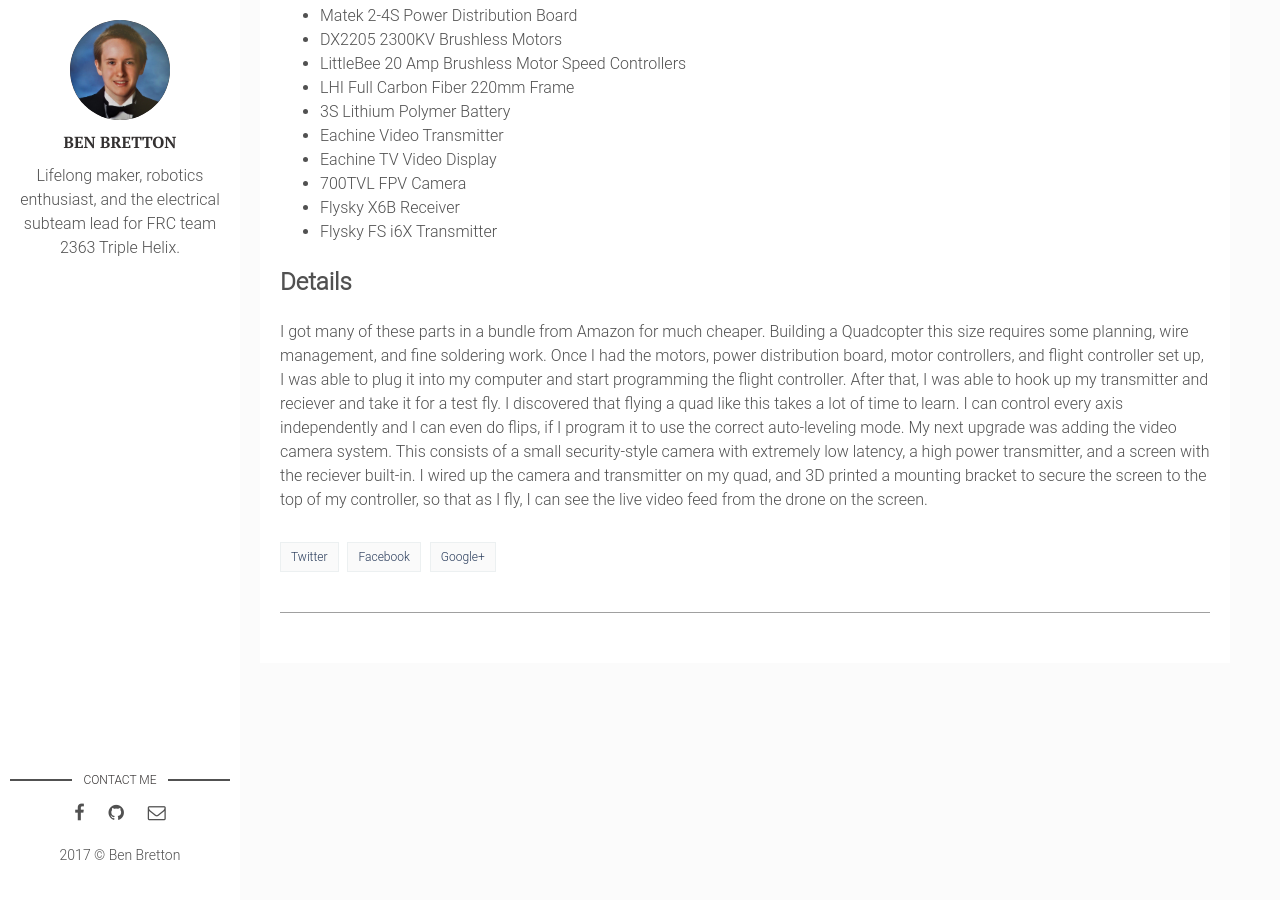
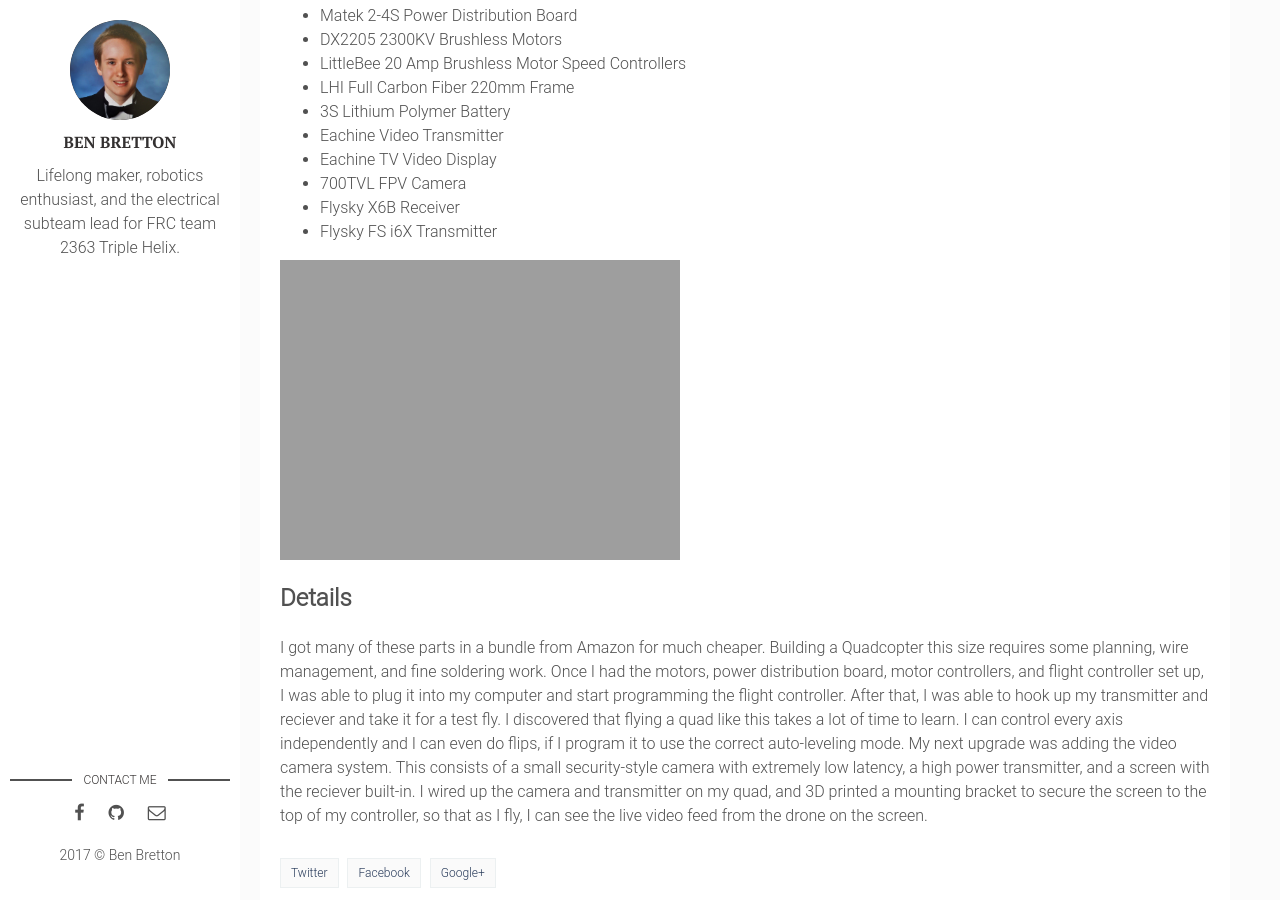
Before and after one commit to wbenb/wbenb.github.io, a Jekyll site: the page built from _posts/2017-08-29-quadcopter.markdown, in a window 1280 px wide and 900 px high, scrolled down 863 px. Built offline with Jekyll 4.4.1, drawn with Linux system fonts in a browser that asks for light colours.

Commit message:
Update 2017-08-29-quadcopter.markdown

```diff
--- a/_posts/2017-08-29-quadcopter.markdown
+++ b/_posts/2017-08-29-quadcopter.markdown
@@ -23,5 +23,7 @@
 * Flysky X6B Receiver
 * Flysky FS i6X Transmitter
 
+![Quadcopter Parts Kit](http://wbenb.github.io/assets/img/quad_parts.JPG)
+
 ## Details
 I got many of these parts in a bundle from Amazon for much cheaper. Building a Quadcopter this size requires some planning, wire management, and fine soldering work. Once I had the motors, power distribution board, motor controllers, and flight controller set up, I was able to plug it into my computer and start programming the flight controller. After that, I was able to hook up my transmitter and reciever and take it for a test fly. I discovered that flying a quad like this takes a lot of time to learn. I can control every axis independently and I can even do flips, if I program it to use the correct auto-leveling mode. My next upgrade was adding the video camera system. This consists of a small security-style camera with extremely low latency, a high power transmitter, and a screen with the reciever built-in. I wired up the camera and transmitter on my quad, and 3D printed a mounting bracket to secure the screen to the top of my controller, so that as I fly, I can see the live video feed from the drone on the screen.
```
